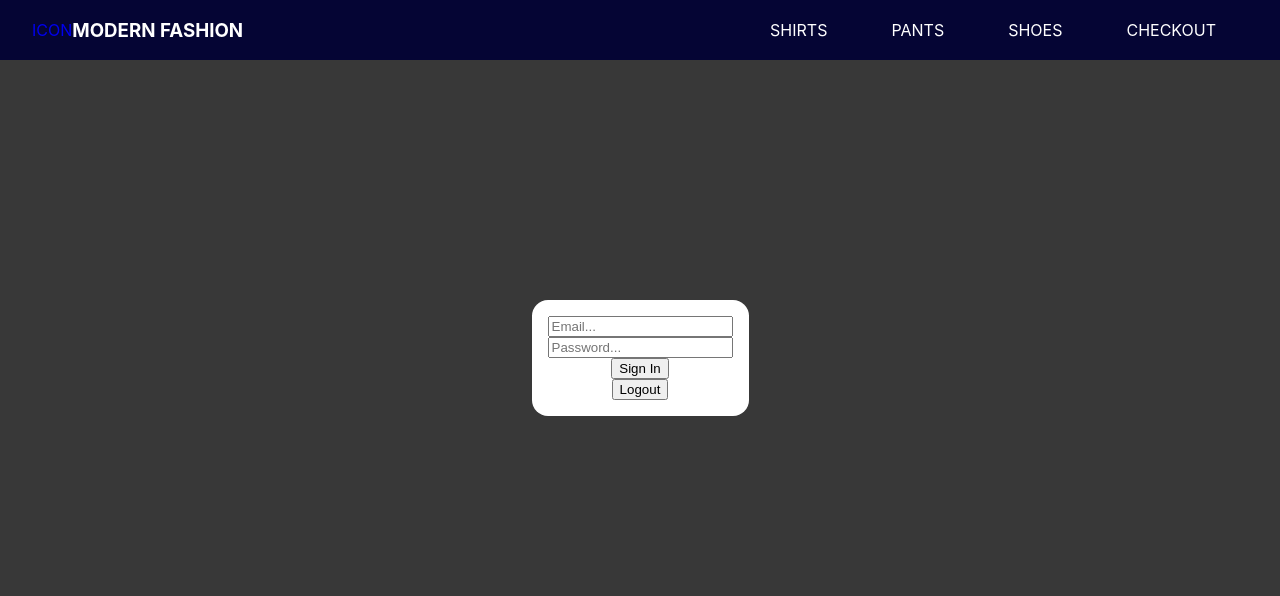
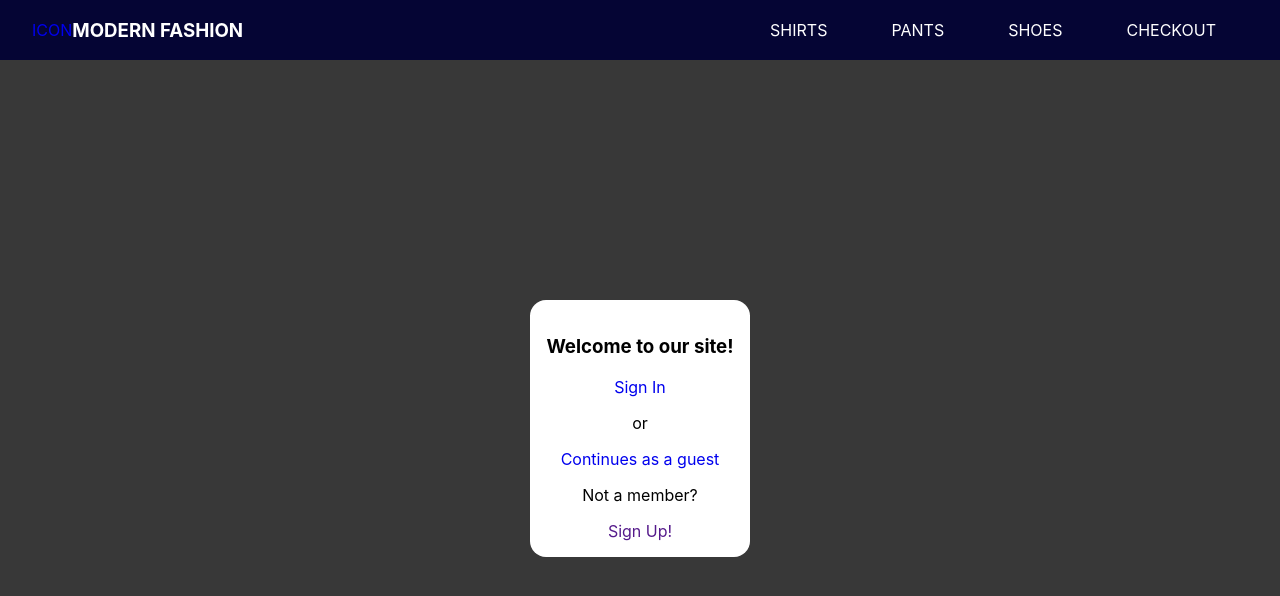
Before and after one commit to SalamanderCtesiphon/modern-fashion-app, a React (Create React App) app: page / in a window 1280 px wide. Shown: the top 596 px of the page. Built offline with nearby package versions, Linux system fonts and the light colour scheme; no server answers.

Commit message:
implementing authorization

```diff
--- a/src/pages/SignIn.jsx
+++ b/src/pages/SignIn.jsx
@@ -1,45 +1,19 @@
-import React, { useState } from 'react'
-import { auth } from "../config/firebase"
-import { createUserWithEmailAndPassword, signOut } from 'firebase/auth'
+import React from 'react'
+
 
 function SignIn() {
-  const [email, setEmail] = useState('')
-  const [password, setPassword] = useState('')
 
-  const signIn = async () => {
-    try {
-      await createUserWithEmailAndPassword(auth, email, password)
-      console.log('success')
-    } catch (err) {
-      console.log(err)
-    }
-  }
 
-  const logout = async () => {
-    try {
-      await signOut(auth)
-      console.log('signed out')
-    } catch (err) {
-      console.log(err)
-    }
-  }
 
   return (
     <div className='page'>
       <div className='card'>
-        <input
-          placeholder='Email...'
-          type='email'
-          onChange={(e) => setEmail(e.target.value)}
-        />
-        <input
-          placeholder='Password...'
-          type='password'
-          onChange={(e) => setPassword(e.target.value)}
-        />
-        <button onClick={signIn}>Sign In</button>
-
-        <button onClick={logout} >Logout</button>
+        <h3>Welcome to our site!</h3>
+        <a href="signinform">Sign In</a>
+        <p>or</p>
+        <a href="home">Continues as a guest</a>
+        <p>Not a member?</p>
+        <a href="">Sign Up!</a>
       </div>
     </div>
   )
```
